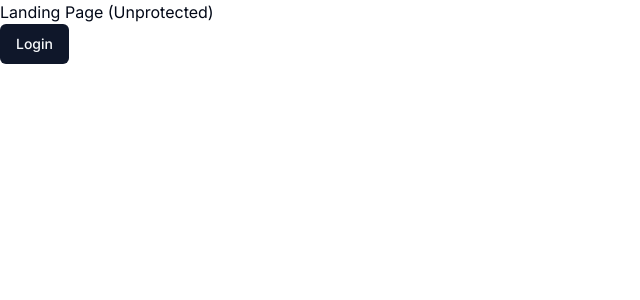
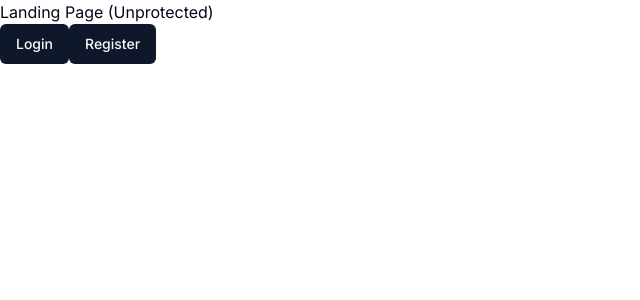
Before and after one commit to bviscosi/ai-saas, a Next.js app: page / in a window 1280 px wide. Shown: the top 300 px of the page, without its empty margins (0-640 px from the left). Built offline with nearby package versions, Linux system fonts and the light colour scheme.

Commit message:
Add register button to landing page

```diff
--- a/app/(landing)/page.tsx
+++ b/app/(landing)/page.tsx
@@ -9,6 +9,9 @@ const LandingPage = () => {
 				<Link href='/sign-in'>
 					<Button>Login</Button>
 				</Link>
+				<Link href='/sign-up'>
+					<Button>Register</Button>
+				</Link>
 			</div>
 		</div>
 	);
```
